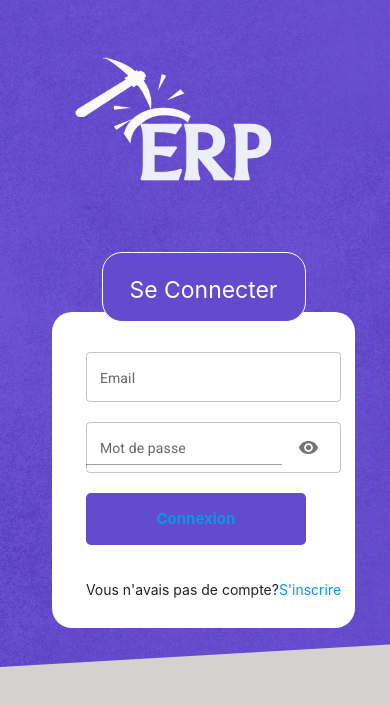
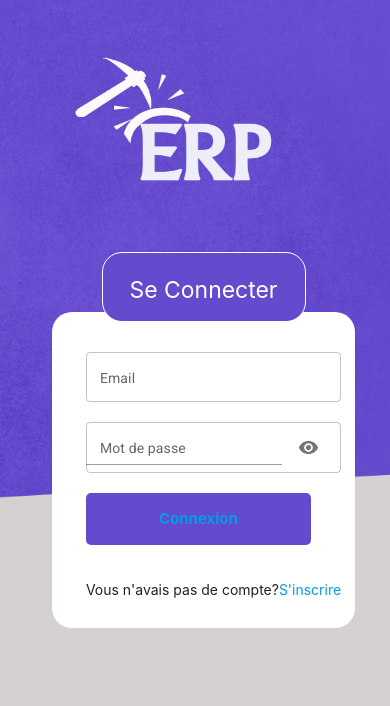
Before and after one commit to Rabbivoka9/ERP-Groupe2, a React (Create React App) app: page / in a window 390 px wide. Shown: the top 706 px of the page. Built offline with nearby package versions, Linux system fonts and the light colour scheme; a web font is replaced by a local one.

Commit message:
mise ajour2

```diff
--- a/src/App.css
+++ b/src/App.css
@@ -821,7 +821,7 @@ td{
     flex-direction: column;
     align-items: center;
     width: 303px;
-    height: 386px;
+    height: 486px;
     background-color: rgb(255, 255, 255);
     border-radius: 20px 20px 20px;
     margin-top: 130px;
@@ -852,7 +852,7 @@ td{
   .Fond-login {
     background-image: url("/public/Connexion.png");
     background-size: cover;
-    height: 786px;
+    height: 586px;
     width: auto;
   }
 
@@ -887,13 +887,14 @@ td{
   }
 
   .btn-Conex {
-    width: 220px;
+    width: 225px;
     height: 52px;
     background-color: #644ACC;
     border-style: none;
     color: white;
     font-size: 15px;
     font-weight: bold;
+    margin-left: 0px;
   }
 
   .Email {
--- a/src/Composants/Inscriptuion.jsx
+++ b/src/Composants/Inscriptuion.jsx
@@ -71,9 +71,7 @@ function Inscription(){
                           />
                         </div>
 
-                         {/* Champ de formulaire pour la photo de profil */}
-                         <div className="profile-photo-box">
-                           {/* <label htmlFor="profilePhoto">profil</label> */}
+                         <div className="outlined-basic">
                            <input
                              {...register('profilePhoto')}
                              type="file"
```
